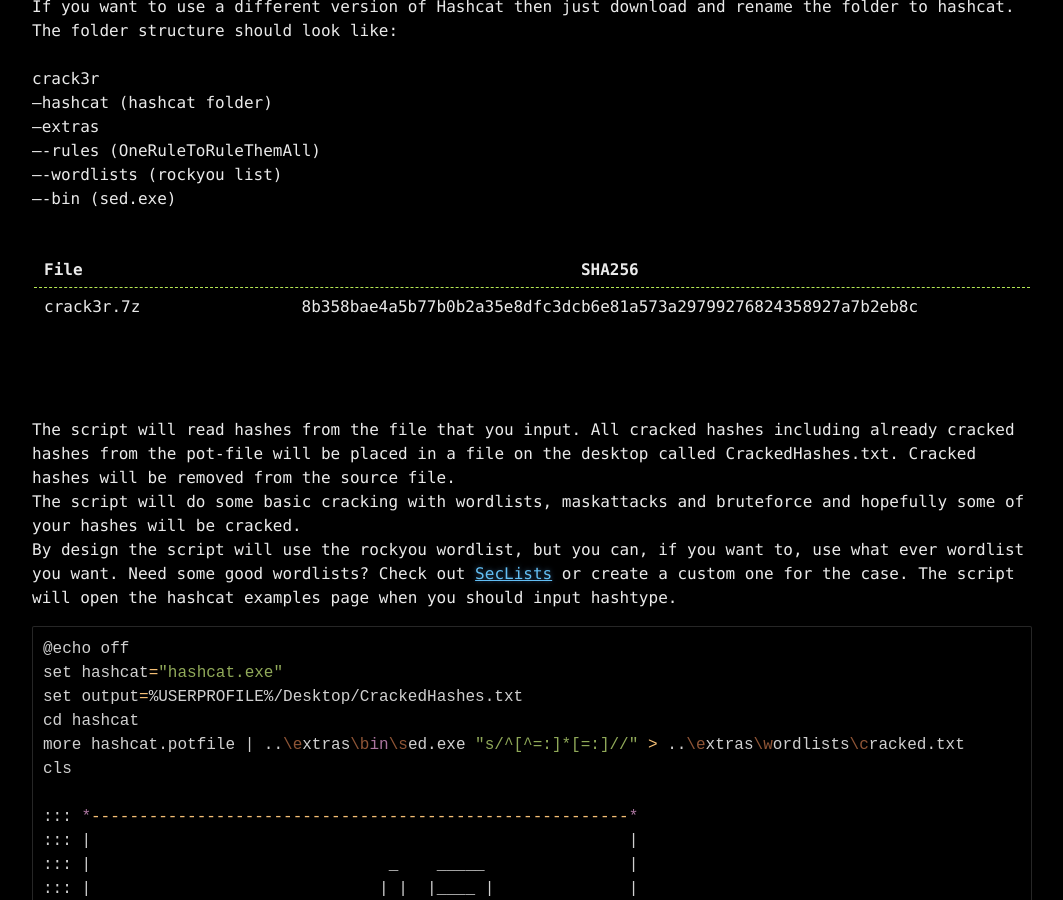
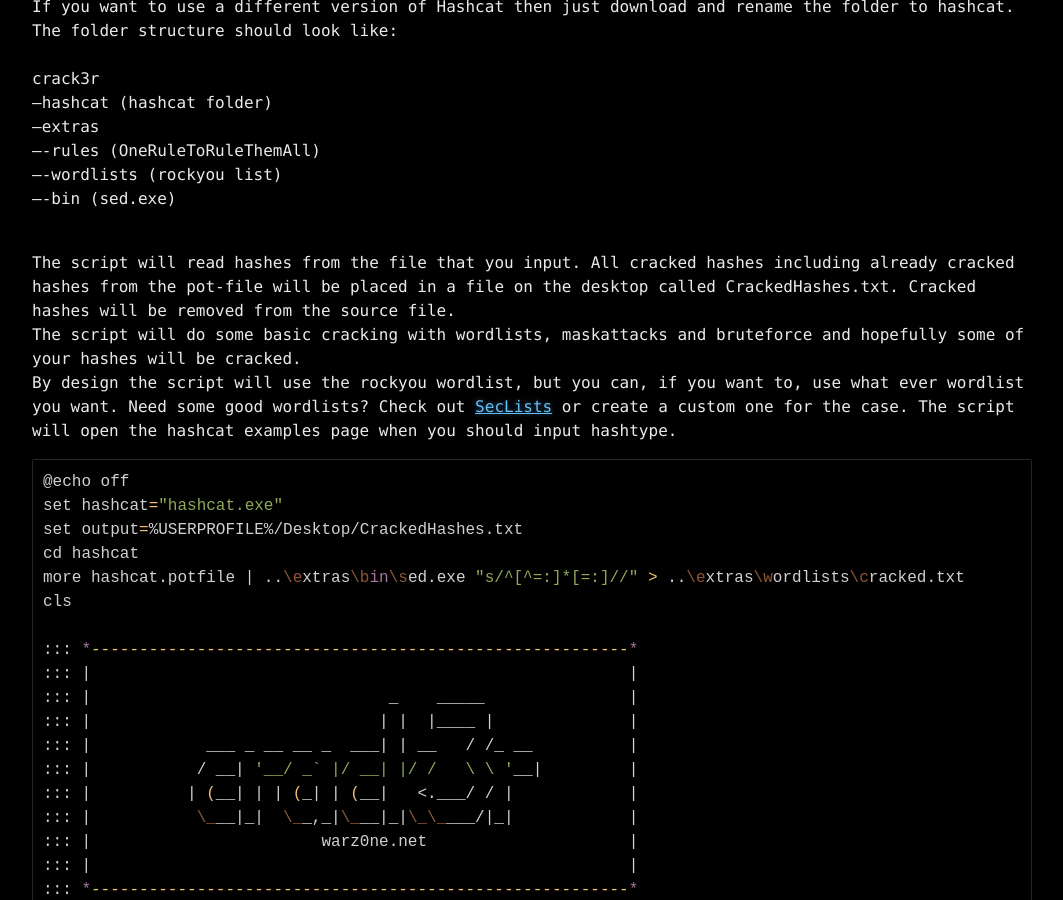
Before and after one commit to datahackare/warz0ne, a Jekyll site: the page built from _posts/2021-06-19-crack3r.md, in a window 1280 px wide and 900 px high, scrolled down 557 px. Shown: the whole window, without its empty margins (108-1171 px from the left). Built offline with Jekyll 4.4.1, drawn with Linux system fonts in a browser that asks for light colours.

Commit message:
Update 2021-06-19-crack3r.md

```diff
--- a/_posts/2021-06-19-crack3r.md
+++ b/_posts/2021-06-19-crack3r.md
@@ -16,13 +16,6 @@ crack3r<br />
 ----wordlists (rockyou list)<br />
 ----bin (sed.exe)<br />
 <br />
-
-| File          | SHA256                                                            |
-| ------------- |:-----------------------------------------------------------------:|
-| crack3r.7z    | 8b358bae4a5b77b0b2a35e8dfc3dcb6e81a573a29799276824358927a7b2eb8c  |
-|               |               |
-|               |               |
-
 
 The script will read hashes from the file that you input. All cracked hashes including already cracked hashes from the pot-file will be placed in a file on the desktop called CrackedHashes.txt. Cracked hashes will be removed from the source file.<br />
 The script will do some basic cracking with wordlists, maskattacks and bruteforce and hopefully some of your hashes will be cracked.<br />
```
